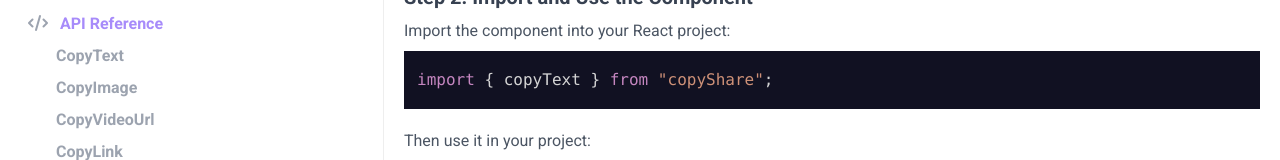
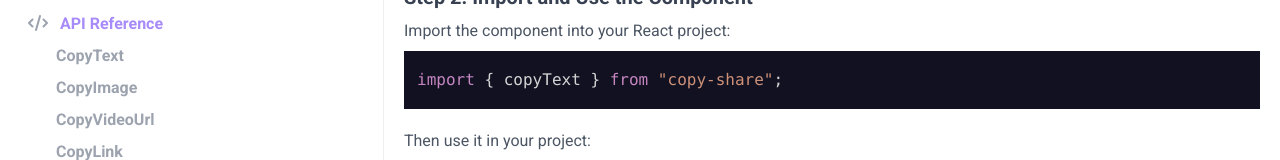
Before and after one commit to Adam-Elmi/CopyShare.docs, a React (Vite) app: page /installation in a window 1280 px wide. Shown: the part 358-518 px from the top of the page. Built offline with nearby package versions, Linux system fonts and the light colour scheme; a web font is replaced by a local one.

Commit message:
Update Installation.jsx

```diff
--- a/src/components/Installation.jsx
+++ b/src/components/Installation.jsx
@@ -19,7 +19,7 @@ const Installation = () => {
         <div>
             <h3 className="text-xl font-semibold mb-2 text-gray-700">Step 2: Import and Use the Component</h3>
             <p className="mb-2">Import the component into your React project:</p>
-            <CodeSnippet codeString={'import { copyText } from "copyShare";'}/>
+            <CodeSnippet codeString={'import { copyText } from "copy-share";'}/>
             <p className="mb-2 mt-5">Then use it in your project:</p>
             <div id="showcase" className={`flex flex-col h-auto relative w-full justify-between items-center gap-4 max-md:flex-col max-md:w-full  px-4 py-5`}>
                     <Code title={'copyText'}>
```
